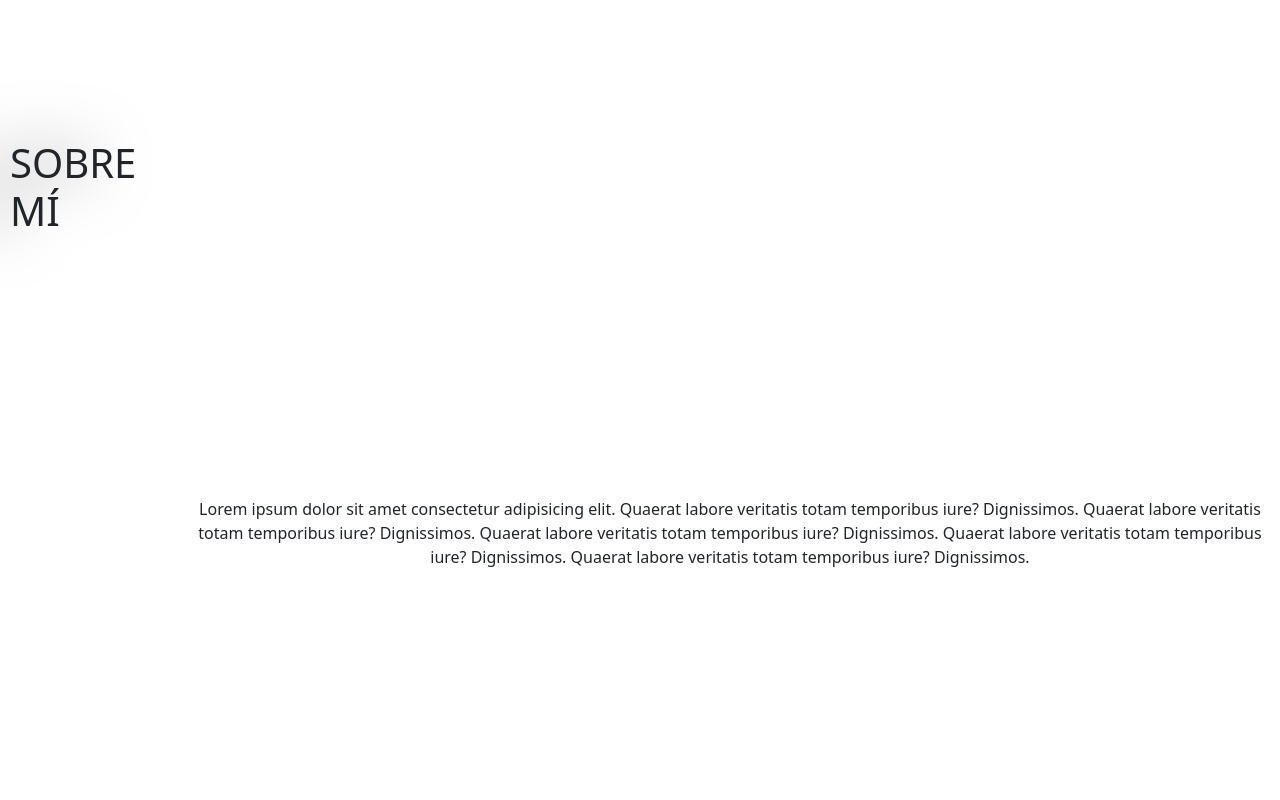
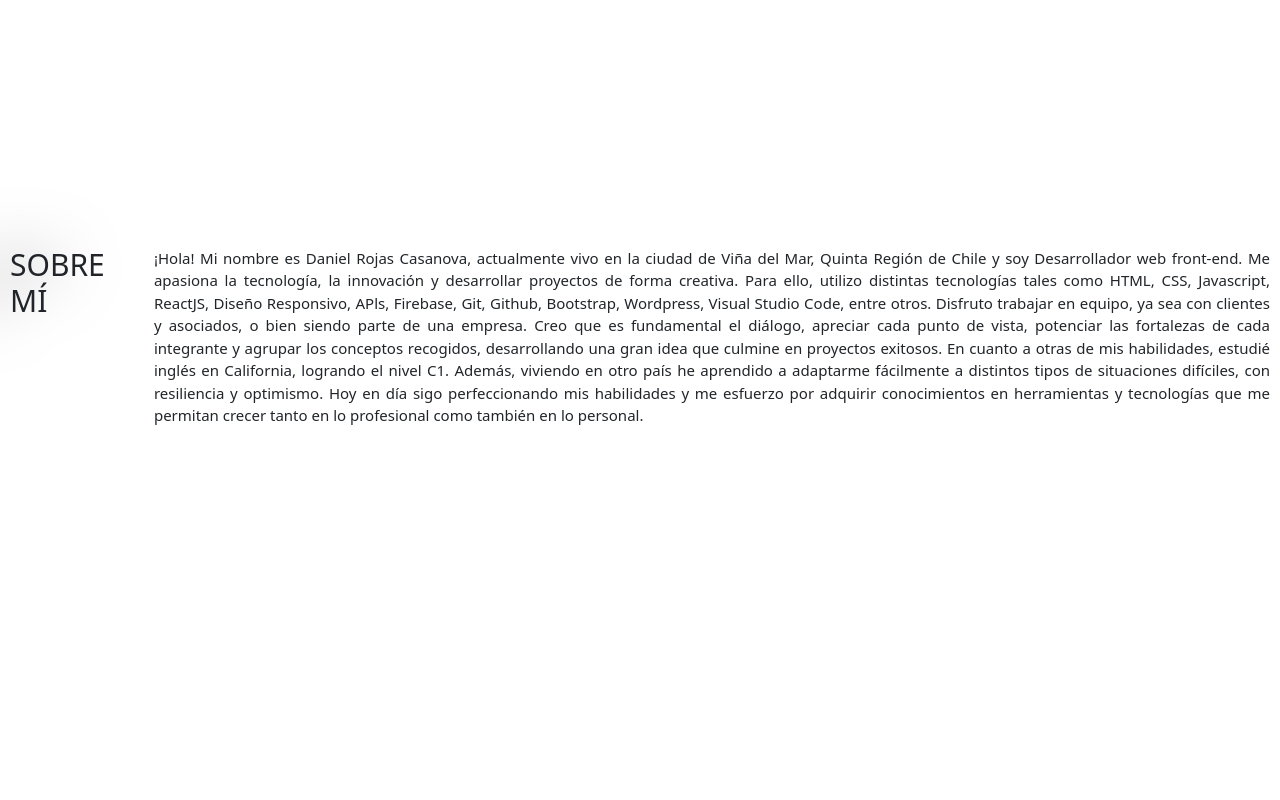
Before and after one commit to cassnova/my-portfolio, a React (Create React App) app: page / in a window 1280 px wide. Shown: the part 660-1460 px from the top of the page. Built offline with nearby package versions, Linux system fonts and the light colour scheme.

Commit message:
add somes fix to the component about

```diff
--- a/src/components/AboutMe/About.css
+++ b/src/components/AboutMe/About.css
@@ -1,7 +1,7 @@
 .sec-container {
     display: flex;
     justify-content: center;
-    align-items: center;
+    /* align-items: center; */
     /* justify-content: space-between; */
     /* border: 1px black solid; */
     height: 100vh;
@@ -10,7 +10,7 @@
 }
 
 .sec-container h2 {
-    font-size: 40px;
+    font-size: 30px;
     margin-bottom: 900px;
     padding: 10px;
     text-align: left;
@@ -23,3 +23,10 @@
     padding: 10px;
     /* border: 1px solid black; */
 }
+
+.sec-container p {
+    display: flex;
+    justify-content: flex-start;
+    font-size: 15px;
+    text-align: justify;
+}
--- a/src/components/AboutMe/About.jsx
+++ b/src/components/AboutMe/About.jsx
@@ -16,13 +16,17 @@ function About() {
 
     return (
         <section className="sec-container" id="aboutMe">
-            <h2 style={{ transform: `translateY(${offsetY * 0.4}px)` }}>SOBRE MÍ</h2>
+            <h2 style={{ transform: `translateY(${offsetY * 0.2}px)` }}>SOBRE MÍ</h2>
             <div>
-                <p>Lorem ipsum dolor sit amet consectetur adipisicing elit. Quaerat labore veritatis totam temporibus iure? Dignissimos.
-                    Quaerat labore veritatis totam temporibus iure? Dignissimos.
-                    Quaerat labore veritatis totam temporibus iure? Dignissimos.
-                    Quaerat labore veritatis totam temporibus iure? Dignissimos.
-                    Quaerat labore veritatis totam temporibus iure? Dignissimos.
+                <p>
+                    ¡Hola! Mi nombre es Daniel Rojas Casanova, actualmente vivo en la ciudad de Viña del Mar, Quinta Región de Chile y soy Desarrollador web front-end.
+
+                    Me apasiona la tecnología, la innovación y desarrollar proyectos de forma creativa. Para ello, utilizo distintas tecnologías tales como HTML, CSS, Javascript, ReactJS, Diseño Responsivo, APls, Firebase, Git, Github, Bootstrap, Wordpress, Visual Studio Code, entre otros.
+
+                    Disfruto trabajar en equipo, ya sea con clientes y asociados, o bien siendo parte de una empresa. Creo que es fundamental el diálogo, apreciar cada punto de vista, potenciar las fortalezas de cada integrante y agrupar los conceptos recogidos, desarrollando una gran idea que culmine en proyectos exitosos.
+                    En cuanto a otras de mis habilidades, estudié inglés en California, logrando el nivel C1. Además, viviendo en otro país he aprendido a adaptarme fácilmente a distintos tipos de situaciones difíciles, con resiliencia y optimismo.
+
+                    Hoy en día sigo perfeccionando mis habilidades y me esfuerzo por adquirir conocimientos en herramientas y tecnologías que me permitan crecer tanto en lo profesional como también en lo personal.
                 </p>
             </div>
 
```
